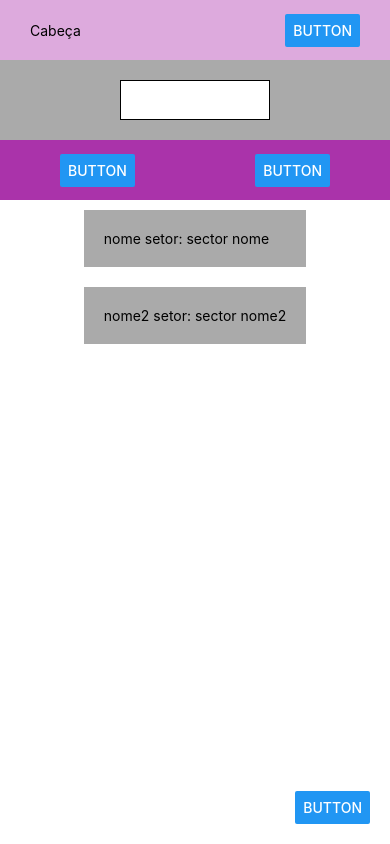
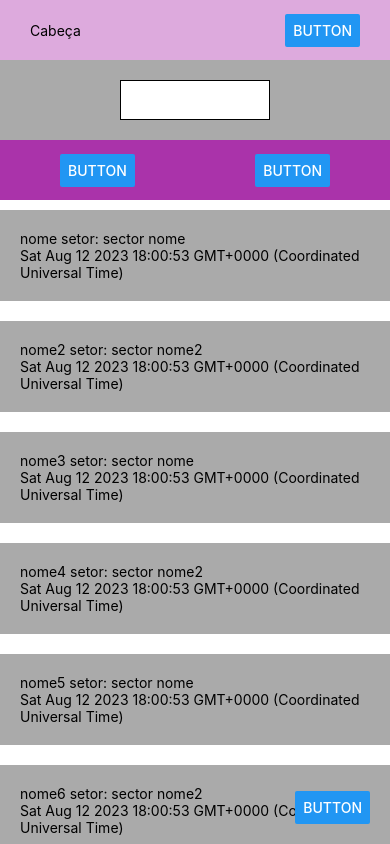
Before and after one commit to Artotz/task-app, a React Native app: screen / in a window 390 px wide. Built offline with nearby package versions, Linux system fonts and the light colour scheme.

Commit message:
feat: added AddTodo page

```diff
--- a/data/TodoListContext.tsx
+++ b/data/TodoListContext.tsx
@@ -20,7 +20,7 @@ export function TodoListProvider({ children }: { children: any }) {
       id: "1",
       name: "nome",
       description: "descrição",
-      dueDate: new Date(),
+      dueDate: new Date().toString(),
       sectorId: "1",
       priority: "Média",
       status: "Em andamento",
@@ -29,8 +29,62 @@ export function TodoListProvider({ children }: { children: any }) {
       id: "2",
       name: "nome2",
       description: "descrição2",
-      dueDate: new Date(),
+      dueDate: new Date().toString(),
       sectorId: "2",
+      priority: "Alta",
+      status: "Pendente",
+    },
+    {
+      id: "3",
+      name: "nome3",
+      description: "descrição3",
+      dueDate: new Date().toString(),
+      sectorId: "1",
+      priority: "Baixa",
+      status: "Em andamento",
+    },
+    {
+      id: "4",
+      name: "nome4",
+      description: "descrição4",
+      dueDate: new Date().toString(),
+      sectorId: "2",
+      priority: "Alta",
+      status: "Pendente",
+    },
+    {
+      id: "5",
+      name: "nome5",
+      description: "descrição5",
+      dueDate: new Date().toString(),
+      sectorId: "1",
+      priority: "Alta",
+      status: "Pendente",
+    },
+    {
+      id: "6",
+      name: "nome6",
+      description: "descrição6",
+      dueDate: new Date().toString(),
+      sectorId: "2",
+      priority: "Alta",
+      status: "Pendente",
+    },
+    {
+      id: "7",
+      name: "nome7",
+      description: "descrição7",
+      dueDate: new Date().toString(),
+      sectorId: "1",
+      priority: "Alta",
+      status: "Pendente",
+    },
+    {
+      id: "8",
+      name: "nome8",
+      description: "descrição8",
+      dueDate: new Date().toString(),
+      sectorId: "1",
       priority: "Alta",
       status: "Pendente",
     },
@@ -51,7 +105,10 @@ export function TodoListProvider({ children }: { children: any }) {
   const addTodo: ContextValues["addTodo"] = (todo) => {
     let todoListCopy = JSON.parse(JSON.stringify(todoList)) as ContextValues["todoList"];
 
-    todoListCopy.push({ ...todo, id: Date.now().toString() });
+    todoListCopy.push({
+      ...todo,
+      id: todoList.length == 0 ? "1" : (parseInt(todoList[todoList.length - 1].id) + 1).toString(),
+    });
 
     setTodoList(todoListCopy);
   };
--- a/package.json
+++ b/package.json
@@ -9,12 +9,15 @@
     "web": "expo start --web"
   },
   "dependencies": {
+    "@react-navigation/native-stack": "^6.9.13",
     "expo": "~49.0.7",
     "react": "18.2.0",
+    "react-hook-form": "^7.45.4",
     "react-native": "0.72.3",
     "react-native-modal": "^13.0.1",
+    "react-native-safe-area-context": "4.6.3",
     "react-native-screens": "~3.22.0",
-    "react-native-safe-area-context": "4.6.3"
+    "@react-native-picker/picker": "2.4.10"
   },
   "devDependencies": {
     "@babel/core": "^7.20.0",
--- /dev/null
+++ b/pages/AddTodo/index.tsx
@@ -0,0 +1,213 @@
+import { useState } from "react";
+import { Button, FlatList, StatusBar, StyleSheet, Text, TextInput, View } from "react-native";
+import { useForm, Controller } from "react-hook-form";
+import { Picker } from "@react-native-picker/picker";
+
+import useTodoList from "../../data/TodoListContext";
+import { Todo, PriorityTypes, StatusTypes } from "../../types/todo";
+
+type AddTodoProps = { handleCloseButton: () => void };
+
+export default function AddTodo(props: AddTodoProps) {
+  const { sectorList, addTodo } = useTodoList();
+
+  const {
+    control,
+    handleSubmit,
+    formState: { errors },
+  } = useForm<Omit<Todo, "id">>();
+  const onSubmit = (data: Omit<Todo, "id">) => handleAddTodo(data);
+
+  const handleAddTodo = (todo: Omit<Todo, "id">) => {
+    addTodo(todo);
+  };
+
+  return (
+    <View style={styles.container}>
+      <View style={styles.header}>
+        <Text>Adicionar Tarefa</Text>
+        <Button onPress={props.handleCloseButton} title="button"></Button>
+      </View>
+
+      <View
+        style={{
+          flex: 1,
+          alignItems: "center",
+          justifyContent: "space-between",
+          paddingVertical: 50,
+          paddingHorizontal: 20,
+        }}
+      >
+        {/* Name */}
+        <Controller
+          control={control}
+          render={({ field: { onChange } }) => (
+            <TextInput
+              onChangeText={onChange}
+              placeholder="Name"
+              style={{ borderWidth: 1, marginBottom: 10, padding: 5 }}
+            />
+          )}
+          name="name"
+          rules={{ required: "Name is required" }}
+        />
+        {errors.name && <Text>{errors.name.message}</Text>}
+
+        {/* Description */}
+        <Controller
+          control={control}
+          render={({ field: { onChange } }) => (
+            <TextInput
+              onChangeText={onChange}
+              placeholder="Description"
+              style={{ borderWidth: 1, marginBottom: 10, padding: 5 }}
+            />
+          )}
+          name="description"
+        />
+        {errors.description && <Text>{errors.description.message}</Text>}
+
+        {/* DueDate and Sector */}
+        <View style={{ flex: 0, flexDirection: "row", justifyContent: "space-between" }}>
+          <Controller
+            control={control}
+            render={({ field: { onChange } }) => (
+              <TextInput
+                onChangeText={onChange}
+                placeholder="Due Date"
+                style={{ borderWidth: 1, marginBottom: 10, padding: 5 }}
+              />
+            )}
+            name="dueDate"
+            rules={{ required: "Due Date is required" }}
+          />
+          {errors.dueDate && <Text>{errors.dueDate.message}</Text>}
+
+          <Controller
+            control={control}
+            render={({ field }) => (
+              <Picker selectedValue={field.value} onValueChange={field.onChange} style={styles.picker}>
+                {/* Initial option with undefined value */}
+                <Picker.Item label={"Selecione..."} enabled={false} color="#777" />
+
+                {sectorList.map((sector) => (
+                  <Picker.Item key={sector.id} label={sector.name} value={sector.id} color="#000" />
+                ))}
+              </Picker>
+            )}
+            name="sectorId"
+            rules={{ required: "Sector is required" }}
+          />
+          {errors.sectorId && <Text>{errors.sectorId.message}</Text>}
+        </View>
+
+        {/* Priority and Status */}
+        <View style={{ flex: 0, flexDirection: "row", justifyContent: "space-between" }}>
+          <Controller
+            control={control}
+            render={({ field }) => (
+              <Picker selectedValue={field.value} onValueChange={field.onChange} style={styles.picker}>
+                {/* Initial option with undefined value */}
+                <Picker.Item label={"Selecione..."} enabled={false} color="#777" />
+
+                {PriorityTypes.map((priority, index) => (
+                  <Picker.Item key={index} label={priority} value={priority} color="#000" />
+                ))}
+              </Picker>
+            )}
+            name="priority"
+            rules={{ required: "Priority is required" }}
+          />
+          {errors.priority && <Text>{errors.priority.message}</Text>}
+
+          <Controller
+            control={control}
+            render={({ field }) => (
+              <Picker selectedValue={field.value} onValueChange={field.onChange} style={styles.picker}>
+                {/* Initial option with undefined value */}
+                <Picker.Item label={"Selecione..."} enabled={false} color="#777" />
+
+                {StatusTypes.map((status, index) => (
+                  <Picker.Item key={index} label={status} value={status} color="#000" />
+                ))}
+              </Picker>
+            )}
+            name="status"
+            rules={{ required: "Status is required" }}
+          />
+          {errors.status && <Text>{errors.status.message}</Text>}
+        </View>
+
+        <Button title="Submit" onPress={handleSubmit(onSubmit)} />
+      </View>
+    </View>
+  );
+}
+
+const styles = StyleSheet.create({
+  container: {
+    flex: 1,
+    backgroundColor: "#fff",
+  },
+  header: {
+    flex: 1,
+    flexDirection: "row",
+    alignItems: "center",
+    backgroundColor: "#DAD",
+    justifyContent: "space-between",
+    paddingHorizontal: 30,
+    paddingVertical: 10,
+    maxHeight: 60,
+  },
+  textInputArea: {
+    height: 80,
+    alignItems: "center",
+    backgroundColor: "#AAA",
+    justifyContent: "center",
+  },
+  textInput: {
+    width: 150,
+    height: 40,
+    borderWidth: 1,
+    borderColor: "#000",
+    backgroundColor: "#FFF",
+  },
+  filterInputArea: {
+    flex: 1,
+    flexDirection: "row",
+    alignItems: "center",
+    backgroundColor: "#A3A",
+    justifyContent: "space-between",
+    paddingHorizontal: 60,
+    maxHeight: 60,
+  },
+  button: {
+    paddingHorizontal: 20,
+  },
+  listArea: {
+    flex: 1,
+    overflow: "scroll",
+    justifyContent: "center",
+    alignItems: "center",
+  },
+  listItem: {
+    flex: 1,
+    paddingVertical: 20,
+    paddingHorizontal: 20,
+    marginVertical: 10,
+    backgroundColor: "#AAA",
+  },
+  addButton: {
+    position: "absolute",
+    bottom: 20,
+    right: 20,
+  },
+  picker: {
+    borderWidth: 1,
+    marginBottom: 10,
+    marginHorizontal: 50,
+    width: 150,
+    height: 30,
+    backgroundColor: "#DDD",
+  },
+});
--- a/pages/Home/index.tsx
+++ b/pages/Home/index.tsx
@@ -1,20 +1,26 @@
 import { useState } from "react";
 import { Button, FlatList, StatusBar, StyleSheet, Text, TextInput, View } from "react-native";
 import ReactNativeModal from "react-native-modal";
+import { NavigationContainer } from "@react-navigation/native";
 
 import useTodoList from "../../data/TodoListContext";
+import AddTodo from "../AddTodo";
 
-export default function Home() {
+export default function Home({ navigation }: { navigation: any }) {
   const { todoList, findSectorById } = useTodoList();
+
   const [isModalVisible, setIsModalVisible] = useState(false);
   const [isModal2Visible, setIsModal2Visible] = useState(false);
 
   return (
     <View style={styles.container}>
+      {/* Header Component */}
       <View style={styles.header}>
         <Text>Cabeça</Text>
         <Button onPress={() => setIsModal2Visible(true)} title="button"></Button>
       </View>
+
+      {/* Main Section */}
       <View style={styles.textInputArea}>
         <TextInput style={styles.textInput}></TextInput>
       </View>
@@ -30,6 +36,7 @@ export default function Home() {
               <Text>
                 {item.name} setor: {findSectorById(item.sectorId)?.name}
               </Text>
+              <Text>{item.dueDate}</Text>
             </View>
           )}
         />
@@ -37,6 +44,8 @@ export default function Home() {
       <View style={styles.addButton}>
         <Button onPress={() => setIsModalVisible(true)} title="button"></Button>
       </View>
+
+      {/* AddTodo Modal */}
       <ReactNativeModal
         style={{ marginHorizontal: 0, marginBottom: 0, marginTop: 180 }}
         animationIn="slideInUp"
@@ -45,61 +54,10 @@ export default function Home() {
         isVisible={isModalVisible}
         onBackButtonPress={() => setIsModalVisible(false)}
       >
-        <View style={styles.container}>
-          <View style={styles.header}>
-            <Text>Adicionar Tarefa</Text>
-            <Button onPress={() => setIsModalVisible(false)} title="button"></Button>
-          </View>
-          <View
-            style={{
-              flex: 1,
-              alignItems: "center",
-              justifyContent: "space-between",
-              paddingVertical: 50,
-              paddingHorizontal: 20,
-            }}
-          >
-            <View>
-              <Text>Nome</Text>
-              <TextInput style={styles.textInput}></TextInput>
-            </View>
-            <View>
-              <Text>Descrição (opcional)</Text>
-              <TextInput style={styles.textInput}></TextInput>
-            </View>
-            <View style={{ flex: 0, flexDirection: "row", justifyContent: "space-between" }}>
-              <View style={{ paddingHorizontal: 20 }}>
-                <Text>Data limite</Text>
-                <TextInput style={styles.textInput}></TextInput>
-              </View>
-              <View style={{ paddingHorizontal: 20 }}>
-                <Text>Setor</Text>
-                <TextInput style={styles.textInput}></TextInput>
-              </View>
-            </View>
-            <View style={{ flex: 0, flexDirection: "row", justifyContent: "space-between" }}>
-              <View style={{ paddingHorizontal: 20 }}>
-                <Text>Prioridade</Text>
-                <TextInput style={styles.textInput}></TextInput>
-              </View>
-              <View style={{ paddingHorizontal: 20 }}>
-                <Text>Status</Text>
-                <TextInput style={styles.textInput}></TextInput>
-              </View>
-            </View>
-            <View
-              style={{
-                flex: 0,
-                flexDirection: "row",
-              }}
-            >
-              <Button title="Cancelar"></Button>
-              <View style={{ width: 50 }}></View>
-              <Button title="Salvar"></Button>
-            </View>
-          </View>
-        </View>
+        <AddTodo handleCloseButton={() => setIsModalVisible(false)} />
       </ReactNativeModal>
+
+      {/* PagesListHamburguerMenu Component */}
       <ReactNativeModal
         style={{ marginVertical: 0, marginLeft: 120, marginRight: 0 }}
         animationIn="slideInRight"
@@ -117,10 +75,17 @@ export default function Home() {
             <Button title="button"></Button>
           </View>
           <View style={{ padding: 10 }}>
-            <Button title="button"></Button>
+            <Button
+              onPress={() => {
+                setIsModal2Visible(false);
+                navigation.navigate("SectorPage");
+              }}
+              title="button"
+            ></Button>
           </View>
         </View>
       </ReactNativeModal>
+
       <StatusBar />
     </View>
   );
--- a/types/todo.ts
+++ b/types/todo.ts
@@ -2,7 +2,7 @@ export type Todo = {
   id: string;
   name: string;
   description?: string;
-  dueDate: Date;
+  dueDate: string;
   sectorId: Sector["id"];
   priority: Priority;
   status: Status;
@@ -11,5 +11,7 @@ export type Todo = {
 export type Sector = { id: string; name: string; color: string };
 
 export type Priority = "Alta" | "Média" | "Baixa";
+export const PriorityTypes = ["Alta", "Média", "Baixa"];
 
 export type Status = "Concluída" | "Em andamento" | "Pendente";
+export const StatusTypes = ["Concluída", "Em andamento", "Pendente"];
```
Also changed, not shown: 1 other file (tests, documents, lock files or other folders).
